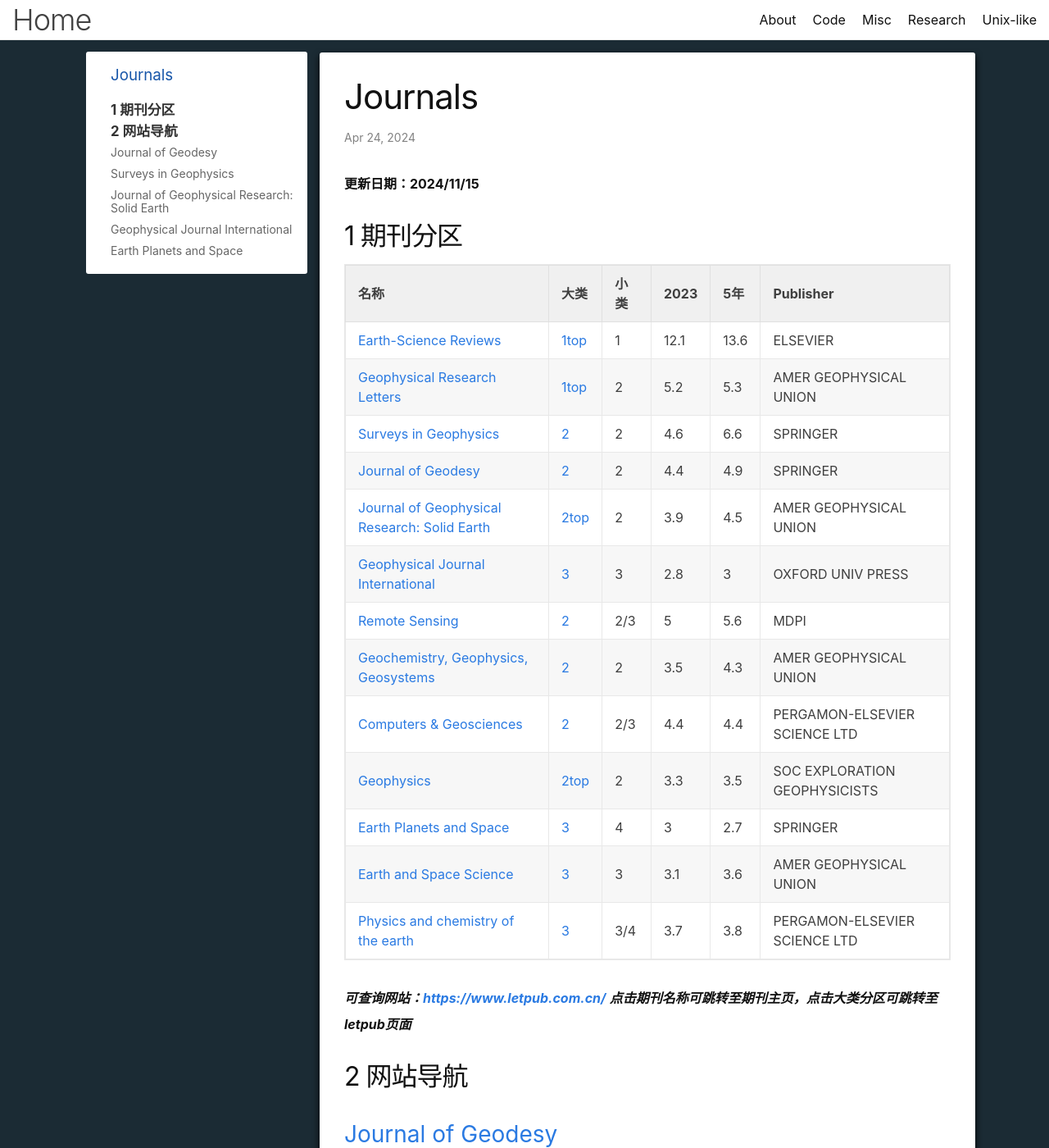
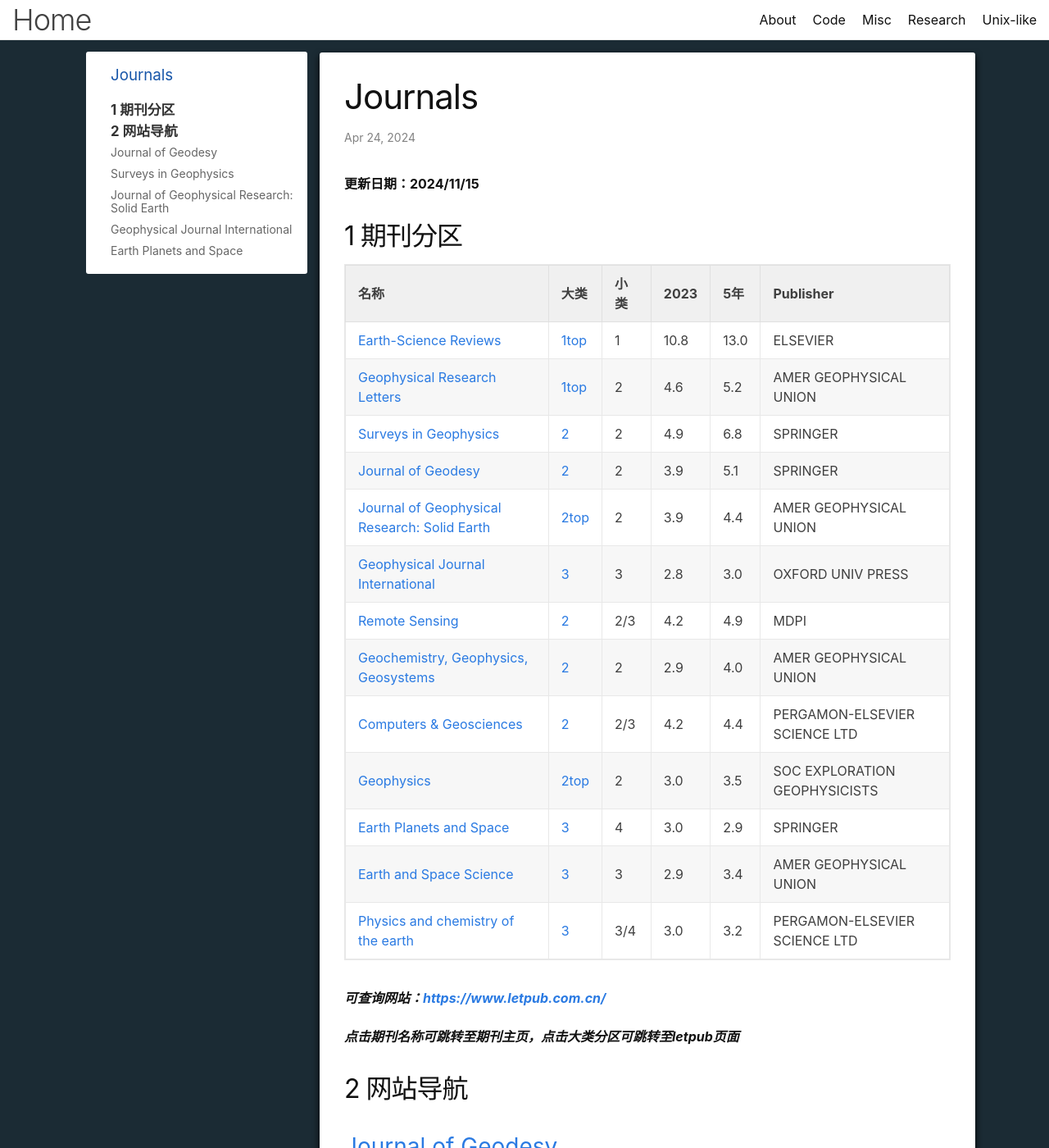
Before and after one commit to cliu-whu/cliu-whu.github.io, a Jekyll site: the page built from _posts/2024-04-24-Journals.md, in a window 1280 px wide and 1400 px high. Shown: the whole window at 82% size. Built offline with Jekyll 4.4.1, drawn with Linux system fonts in a browser that asks for light colours.

Commit message:
update Journals

```diff
--- a/_posts/2024-04-24-Journals.md
+++ b/_posts/2024-04-24-Journals.md
@@ -9,21 +9,22 @@ categories: Research
 
 | 名称 | 大类 | 小类 | 2023 | 5年 | Publisher |
 | --- | --- | --- | --- | --- | --- |
-| [Earth-Science Reviews](https://www.journals.elsevier.com/earth-science-reviews) | [1top](https://www.letpub.com.cn/index.php?journalid=2393&page=journalapp&view=detail) | 1 | 12.1 | 13.6 | ELSEVIER |
-| [Geophysical Research Letters](https://agupubs.onlinelibrary.wiley.com/journal/19448007) | [1top](https://www.letpub.com.cn/index.php?journalid=3078&page=journalapp&view=detail) | 2 | 5.2 | 5.3 | AMER GEOPHYSICAL UNION |
-| [Surveys in Geophysics](https://link.springer.com/journal/10712) | [2](https://www.letpub.com.cn/index.php?journalid=7718&page=journalapp&view=detail) | 2 | 4.6 | 6.6 | SPRINGER |
-| [Journal of Geodesy](https://link.springer.com/journal/190) | [2](https://www.letpub.com.cn/index.php?journalid=4585&page=journalapp&view=detail) | 2 | 4.4 | 4.9 | SPRINGER |
-| [Journal of Geophysical Research: Solid Earth](https://agupubs.onlinelibrary.wiley.com/journal/21699356) | [2top](https://www.letpub.com.cn/index.php?journalid=10223&page=journalapp&view=detail) | 2 | 3.9 | 4.5 | AMER GEOPHYSICAL UNION |
-| [Geophysical Journal International](https://academic.oup.com/gji) | [3](https://www.letpub.com.cn/index.php?journalid=3076&page=journalapp&view=detail) | 3 | 2.8 | 3 | OXFORD UNIV PRESS |
-| [Remote Sensing](https://www.mdpi.com/journal/remotesensing) | [2](https://www.letpub.com.cn/index.php?journalid=8969&page=journalapp&view=detail) | 2/3 | 5 | 5.6 | MDPI |
-| [Geochemistry, Geophysics, Geosystems](https://agupubs.onlinelibrary.wiley.com/journal/15252027) | [2](https://www.letpub.com.cn/index.php?journalid=3042&page=journalapp&view=detail) | 2 | 3.5 | 4.3 | AMER GEOPHYSICAL UNION |
-| [Computers & Geosciences](http://www.journals.elsevier.com/computers-and-geosciences) | [2](https://www.letpub.com.cn/index.php?journalid=2006&page=journalapp&view=detail) | 2/3 | 4.4 | 4.4 | PERGAMON-ELSEVIER SCIENCE LTD |
-| [Geophysics](http://library.seg.org/geophysics) | [2top](https://www.letpub.com.cn/index.php?journalid=3079&page=journalapp&view=detail) | 2 | 3.3 | 3.5 | SOC EXPLORATION GEOPHYSICISTS |
-| [Earth Planets and Space](https://www.springer.com/40623) | [3](https://www.letpub.com.cn/index.php?journalid=2389&page=journalapp&view=detail) | 4 | 3 | 2.7 | SPRINGER |
-| [Earth and Space Science](https://agupubs.onlinelibrary.wiley.com/journal/23335084) | [3](https://www.letpub.com.cn/index.php?journalid=10397&page=journalapp&view=detail) | 3 | 3.1 | 3.6 | AMER GEOPHYSICAL UNION |
-| [Physics and chemistry of the earth](http://www.journals.elsevier.com/physics-and-chemistry-of-the-earth/) | [3](https://www.letpub.com.cn/index.php?journalid=6667&page=journalapp&view=detail) | 3/4 | 3.7 | 3.8 | PERGAMON-ELSEVIER SCIENCE LTD |
+| [Earth-Science Reviews](https://www.journals.elsevier.com/earth-science-reviews) | [1top](https://www.letpub.com.cn/index.php?journalid=2393&page=journalapp&view=detail) | 1 | 10.8 | 13.0 | ELSEVIER |
+| [Geophysical Research Letters](https://agupubs.onlinelibrary.wiley.com/journal/19448007) | [1top](https://www.letpub.com.cn/index.php?journalid=3078&page=journalapp&view=detail) | 2 | 4.6 | 5.2 | AMER GEOPHYSICAL UNION |
+| [Surveys in Geophysics](https://link.springer.com/journal/10712) | [2](https://www.letpub.com.cn/index.php?journalid=7718&page=journalapp&view=detail) | 2 | 4.9 | 6.8 | SPRINGER |
+| [Journal of Geodesy](https://link.springer.com/journal/190) | [2](https://www.letpub.com.cn/index.php?journalid=4585&page=journalapp&view=detail) | 2 | 3.9 | 5.1 | SPRINGER |
+| [Journal of Geophysical Research: Solid Earth](https://agupubs.onlinelibrary.wiley.com/journal/21699356) | [2top](https://www.letpub.com.cn/index.php?journalid=10223&page=journalapp&view=detail) | 2 | 3.9 | 4.4 | AMER GEOPHYSICAL UNION |
+| [Geophysical Journal International](https://academic.oup.com/gji) | [3](https://www.letpub.com.cn/index.php?journalid=3076&page=journalapp&view=detail) | 3 | 2.8 | 3.0 | OXFORD UNIV PRESS |
+| [Remote Sensing](https://www.mdpi.com/journal/remotesensing) | [2](https://www.letpub.com.cn/index.php?journalid=8969&page=journalapp&view=detail) | 2/3 | 4.2 | 4.9 | MDPI |
+| [Geochemistry, Geophysics, Geosystems](https://agupubs.onlinelibrary.wiley.com/journal/15252027) | [2](https://www.letpub.com.cn/index.php?journalid=3042&page=journalapp&view=detail) | 2 | 2.9 | 4.0 | AMER GEOPHYSICAL UNION |
+| [Computers & Geosciences](http://www.journals.elsevier.com/computers-and-geosciences) | [2](https://www.letpub.com.cn/index.php?journalid=2006&page=journalapp&view=detail) | 2/3 | 4.2 | 4.4 | PERGAMON-ELSEVIER SCIENCE LTD |
+| [Geophysics](http://library.seg.org/geophysics) | [2top](https://www.letpub.com.cn/index.php?journalid=3079&page=journalapp&view=detail) | 2 | 3.0 | 3.5 | SOC EXPLORATION GEOPHYSICISTS |
+| [Earth Planets and Space](https://www.springer.com/40623) | [3](https://www.letpub.com.cn/index.php?journalid=2389&page=journalapp&view=detail) | 4 | 3.0 | 2.9 | SPRINGER |
+| [Earth and Space Science](https://agupubs.onlinelibrary.wiley.com/journal/23335084) | [3](https://www.letpub.com.cn/index.php?journalid=10397&page=journalapp&view=detail) | 3 | 2.9 | 3.4 | AMER GEOPHYSICAL UNION |
+| [Physics and chemistry of the earth](https://www.sciencedirect.com/journal/physics-and-chemistry-of-the-earth-parts-a-b-c) | [3](https://www.letpub.com.cn/index.php?journalid=6667&page=journalapp&view=detail) | 3/4 | 3.0 | 3.2 | PERGAMON-ELSEVIER SCIENCE LTD |
 
 ***可查询网站：[https://www.letpub.com.cn/](https://www.letpub.com.cn/)***
+
 ***点击期刊名称可跳转至期刊主页，点击大类分区可跳转至letpub页面***
 
 # 2 网站导航
```
